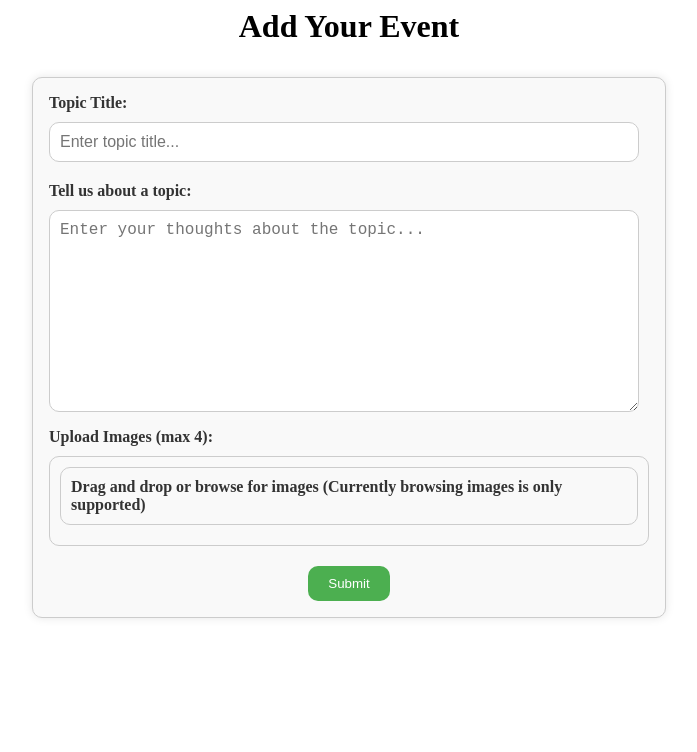
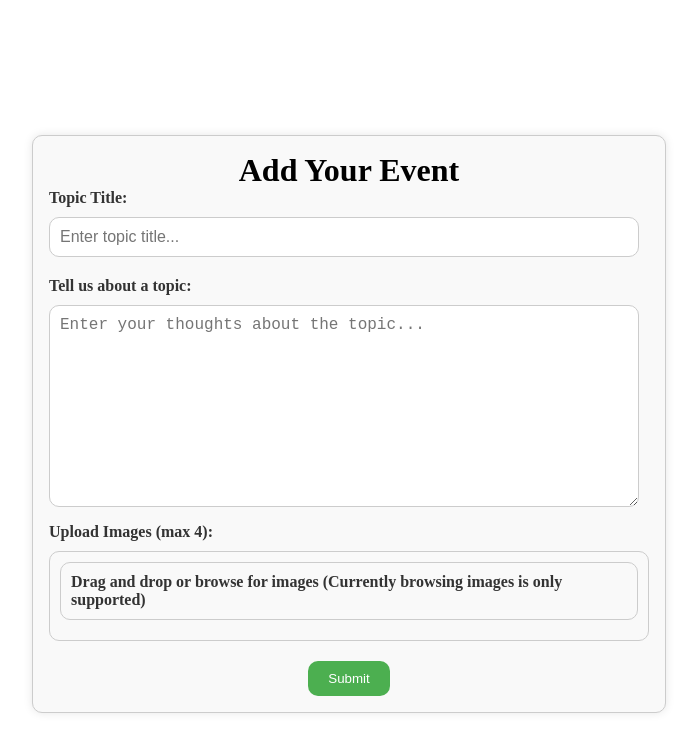
Before and after one commit to saraswatiNiketan-Website/SNMV, a plain HTML site: page app/pages/adminDashboard.html in a window 1280 px wide. Shown: the whole page, without its empty margins (291-988 px from the left). Drawn offline with Linux system fonts and the light colour scheme.

Commit message:
centered a container

```diff
--- a/app/pages/adminDashboard.html
+++ b/app/pages/adminDashboard.html
@@ -8,11 +8,11 @@
 
 <body>
 
-  <h1>
-    Add Your Event
-  </h1>
 
   <div class="topic-input-container">
+    <h1>
+      Add Your Event
+    </h1>
     <label for="topic-title">Topic Title:</label>
     <input type="text" id="topic-title" name="topic-title" placeholder="Enter topic title...">
     <label for="topic-input">Tell us about a topic:</label>
--- a/app/styles/adminDashboard.css
+++ b/app/styles/adminDashboard.css
@@ -1,3 +1,11 @@
+body{
+    height: 100vh;
+    display: flex;
+    justify-content: center;
+    align-items: center;
+}
+
+
 
 h1 {
   text-align: center;
@@ -7,6 +15,7 @@ h1 {
 
 
 .topic-input-container {
+    width: 100%;
   max-width: 600px;
   margin: 2rem auto 0 auto;
   padding: 1rem;
```
